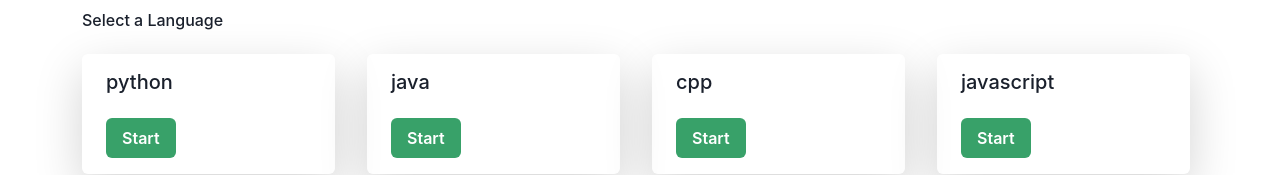
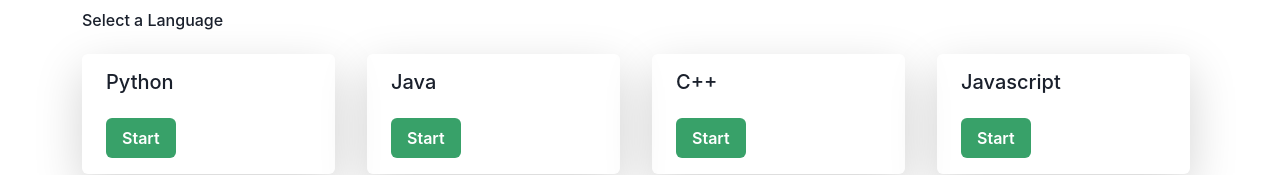
Before and after one commit to charanGIT06/coding-website, a React (Vite) app: page /practice in a window 1280 px wide. Shown: the part 198-373 px from the top of the page. Built offline with nearby package versions, Linux system fonts and the light colour scheme.

Commit message:
Initial Commit.

```diff
--- a/src/pages/Practice.jsx
+++ b/src/pages/Practice.jsx
@@ -4,143 +4,10 @@ import { Link } from "react-router-dom";
 import { Divider } from "@chakra-ui/react";
 import { Card, CardHeader, CardBody, CardFooter } from "@chakra-ui/react";
 import { Button } from "@chakra-ui/react";
-
-const data = {
-  "python-questions": [
-    {
-      qid: "py-1",
-      language: "python",
-      questionTitle: "Count the string",
-      description:
-        "Given a string consisting of only alphabets and characters, print the count of the alphabets and numbers respectively. If either count is equal to zero, do not print the corresponding result.",
-      constraints: "String without any special characters",
-      inputFormat: "A string of alphabets and numbers",
-      outputFormat: "Alphabets: (count)  Numbers: (count)",
-      sampleInput: "July2022",
-      sampleOutput: ["Alphabets: 4", "Numbers: 4"],
-      explanation:
-        "In the given string, there are 4 alphabet characters and 4 numeric characters.",
-      tags: "string, count",
-      difficulty: "easy",
-      testCases: [
-        {
-          input: "July2022",
-          output: ["Alphabets: 4", "Numbers: 4"],
-        },
-        {
-          input: "enTeR79257",
-          output: ["Alphabets: 5", "Numbers: 5"],
-        },
-      ],
-    },
-    {
-      qid: "py-2",
-      language: "python",
-      questionTitle: "Position of character",
-      description:
-        "Write a python code to print the position or index of a given character from the given of string.",
-      constraints: "",
-      inputFormat:
-        "A string of alphabets and numbers and the required character",
-      outputFormat: "Position of the character",
-      sampleInput: "Hello Good Morning     G",
-      sampleOutput: "7",
-      tags: "string, position",
-      difficulty: "easy",
-      explanation: "The character 'G' is present in the 7th position",
-      testCases: [
-        {
-          input: "Hello Good Morning   G",
-          output: "7",
-        },
-        {
-          input: "abcd123Fghy    1",
-          output: "5",
-        },
-      ],
-    },
-    {
-      qid: "py-3",
-      language: "python",
-      questionTitle: "n characters from middle",
-      description:
-        "Given a string, print the n number of characters from the middle of the string",
-      constraints: "n>length of string/2",
-      inputFormat: "A string of alphabets and numbers and the required number",
-      outputFormat: "The required sring of characters",
-      sampleInput: "have123fun 2",
-      sampleOutput: "12",
-      tags: "string, position",
-      difficulty: "easy",
-      explanation:
-        "The middle position is 5 for the string, as such 2 characters from position 5",
-      testCases: [
-        {
-          input: "have123fun  2",
-          output: "12",
-        },
-        {
-          input: "GoodMorning  4",
-          output: "orni",
-        },
-      ],
-    },
-    {
-      qid: "py-4",
-      language: "python",
-      questionTitle: "Greater than average",
-      description:
-        "Given a list of integers, print all the integers greater than the average of the given integers",
-      constraints: "n>0",
-      inputFormat: "List of numbers",
-      outputFormat: "List of numbers",
-      sampleInput: "12 13 14 15 16",
-      sampleOutput: "15 16",
-      tags: "list, average",
-      difficulty: "easy",
-      explanation: "Average of the given list = 14. Numbers greater than 14",
-      testCases: [
-        {
-          input: "12 13 14 15 16",
-          output: "15 16",
-        },
-        {
-          input: "100 200 300 400",
-          output: "300 400",
-        },
-      ],
-    },
-    {
-      qid: "py-5",
-      language: "python",
-      questionTitle: "Operation based on position",
-      description:
-        "Given a set of integers. Calculate the sum of integers present in the odd position in the list and multiplication of integers in the even position",
-      constraints: "n>0",
-      inputFormat: "List of integers",
-      outputFormat: "Two integers",
-      sampleInput: "12 13 14 15 16",
-      sampleOutput: "42 195",
-      tags: "list, position",
-      difficulty: "easy",
-      explanation:
-        "12 14 and 16 are in odd position, so add them. 13 and 15 are in even postion, so multiply them",
-      testCases: [
-        {
-          input: "12 13 14 15 16",
-          output: "42 195",
-        },
-        {
-          input: "10 20 30 40 50 60",
-          output: "90 48000",
-        },
-      ],
-    },
-  ],
-};
+import data from "../data/data.json";
 
 export default () => {
-  const languages = ["python", "java", "cpp", "javascript"];
+  const languages = ["Python", "Java", "C++", "Javascript"];
   localStorage.setItem("data", JSON.stringify(data));
 
   return (
```
